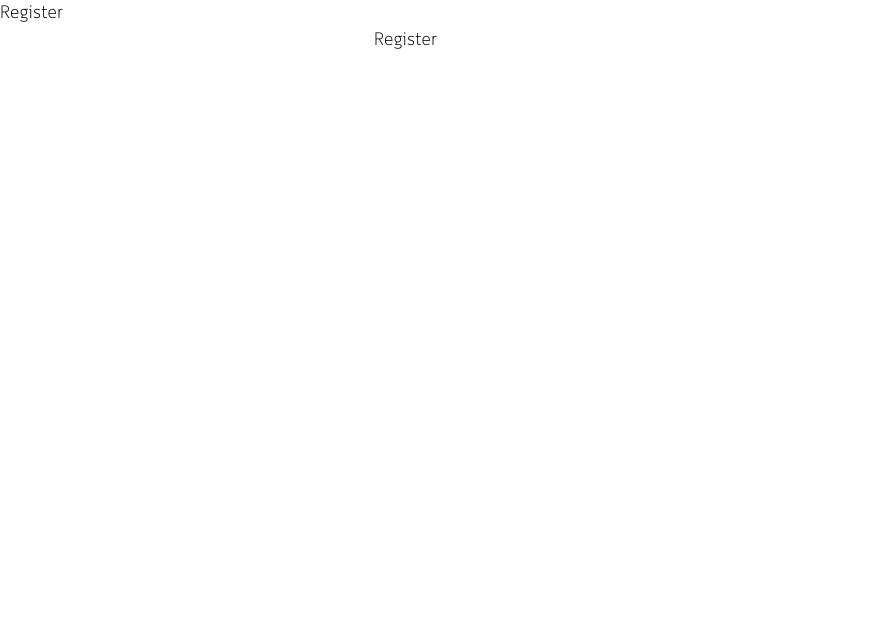
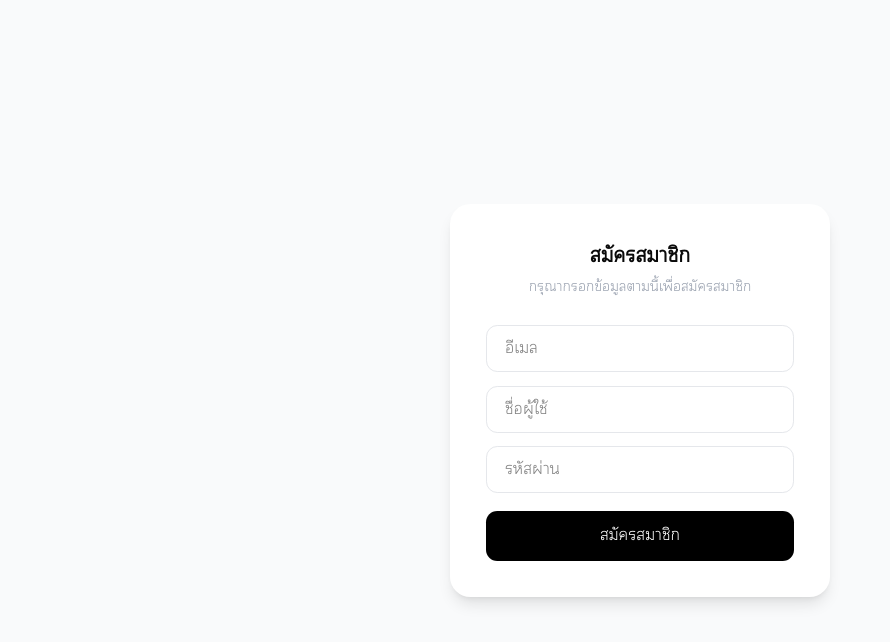
Before and after one commit to aom5947/rag-chatbot-frontend, a React (Vite) app: page /register in a window 1280 px wide. Shown: the top 642 px of the page, without its empty margins (0-890 px from the left). Built offline with nearby package versions, Linux system fonts and the light colour scheme.

Commit message:
add ui หน้าสมัคร

```diff
--- a/src/pages/RegisterPage.jsx
+++ b/src/pages/RegisterPage.jsx
@@ -1,46 +1,72 @@
 import { useState } from "react";
 import { useNavigate } from "react-router-dom";
 import api from "../services/axios";
-import { useAuth } from "../context/AuthContext";
 
 export default function RegisterPage() {
+  const [username, setUsername] = useState("");
   const [email, setEmail] = useState("");
   const [password, setPassword] = useState("");
   const navigate = useNavigate();
-  const { login } = useAuth();
 
   const handleSubmit = async (e) => {
     e.preventDefault();
 
     try {
-      const res = await api.post("/auth/register", {
+      await api.post("/auth/register", {
         email,
         username: email,
         password,
       });
 
-      localStorage.setItem("access_token", res.data.access_token);
-      localStorage.setItem("refresh_token", res.data.refresh_token);
-
-      // ดึง user data
-      api.get("/users/me").then(userRes => {
-        login(userRes.data);
-        navigate("/chat");
-      }).catch(err => {
-        alert("Failed to get user data");
-        navigate("/login");
-      });
+      navigate("/login");
     } catch (err) {
       alert(err.response?.data?.detail || "Register failed");
     }
   };
 
   return (
-    <div>
-      <h2>Register</h2>
-      <input value={email} onChange={(e) => setEmail(e.target.value)} />
-      <input type="password" value={password} onChange={(e) => setPassword(e.target.value)} />
-      <button onClick={handleSubmit}>Register</button>
+    <div className="min-h-screen flex items-center justify-center bg-gray-50">
+      <div className="w-[380px] bg-white p-8 rounded-2xl shadow-lg">
+
+        <div className="text-center mb-6">
+          <h1 className="text-xl font-semibold">สมัครสมาชิก</h1>
+          <p className="text-sm text-gray-400 mt-1">กรุณากรอกข้อมูลตามนี้เพื่อสมัครสมาชิก</p>
+        </div>
+
+        <form onSubmit={handleSubmit}>
+          <input
+            type="email"
+            placeholder="อีเมล"
+            className="w-full px-4 py-2 mb-3 rounded-lg border border-gray-200 focus:ring-2 focus:ring-gray-300 outline-none"
+            value={email}
+            onChange={(e) => setEmail(e.target.value)}
+          />
+
+          <input
+            type="username"
+            placeholder="ชื่อผู้ใช้"
+            className="w-full px-4 py-2 mb-3 rounded-lg border border-gray-200 focus:ring-2 focus:ring-gray-300 outline-none"
+            value={username}
+            onChange={(e) => setUsername(e.target.value)}
+          />
+
+          <input
+            type="password"
+            placeholder="รหัสผ่าน"
+            className="w-full px-4 py-2 mb-4 rounded-lg border border-gray-200 focus:ring-2 focus:ring-gray-300 outline-none"
+            value={password}
+            onChange={(e) => setPassword(e.target.value)}
+          />
+
+          <button
+            type="submit"
+            className="w-full bg-black text-white py-2.5 rounded-lg hover:opacity-90 transition"
+          >
+            สมัครสมาชิก
+          </button>
+        </form>
+
+      </div>
     </div>
   );
 }
```
